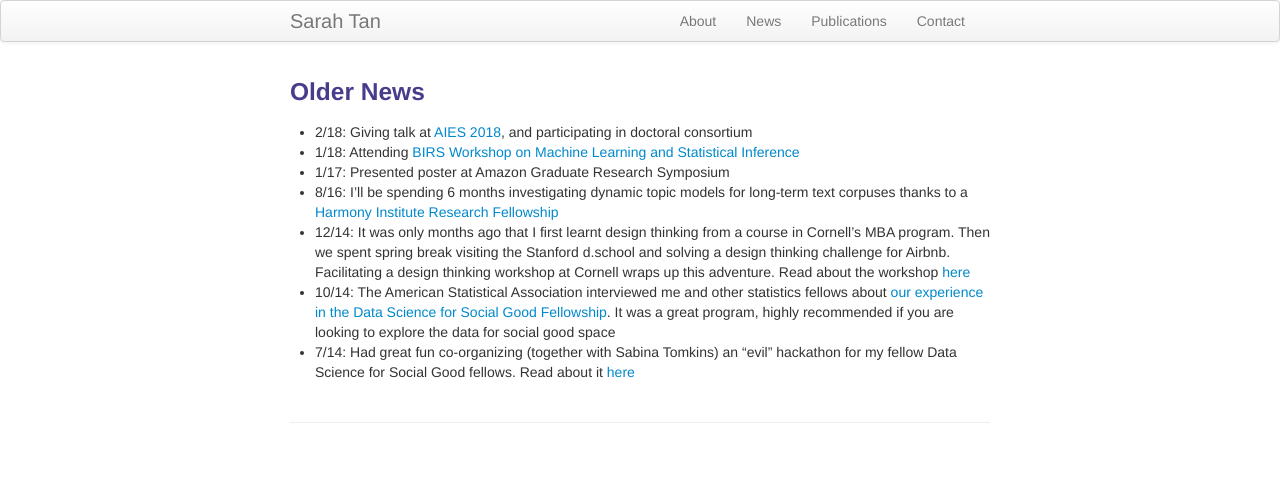
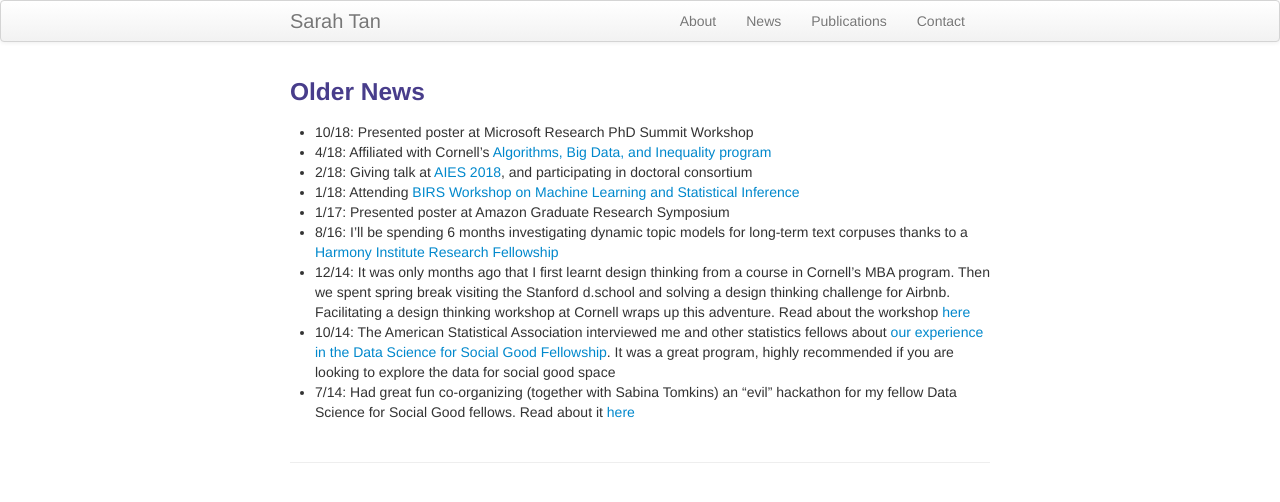
Before and after one commit to shftan/shftan.github.io, a Jekyll site: the page built from oldernews.md, in a window 1280 px wide. Shown: the top 502 px of the page. Built offline with Jekyll 4.4.1, drawn with Linux system fonts in a browser that asks for light colours.

Commit message:
Update oldernews.md

```diff
--- a/oldernews.md
+++ b/oldernews.md
@@ -7,6 +7,8 @@ keywords: Sarah Tan, Cornell, Statistics, interpretability, causal inference
 
 <div class="row-fluid" id="news"><h3>Older News</h3>
 </div>
+- 10/18: Presented poster at Microsoft Research PhD Summit Workshop
+- 4/18: Affiliated with Cornell's [Algorithms, Big Data, and Inequality program](http://socialsciences.cornell.edu/algorithms/)
 - 2/18: Giving talk at [AIES 2018](http://www.aies-conference.com), and participating in doctoral consortium
 - 1/18: Attending [BIRS Workshop on Machine Learning and Statistical Inference](http://www.birs.ca/events/2018/5-day-workshops/18w5054)
 - 1/17: Presented poster at Amazon Graduate Research Symposium
```
